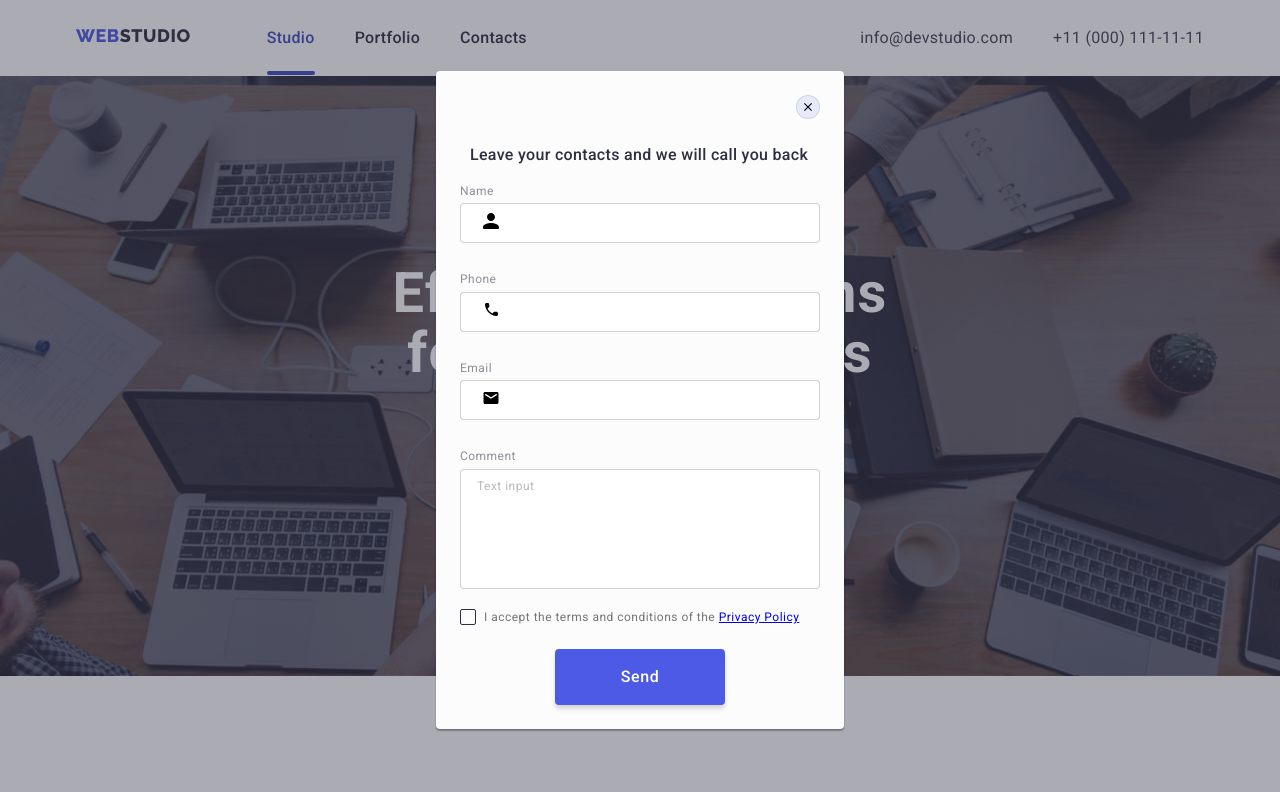
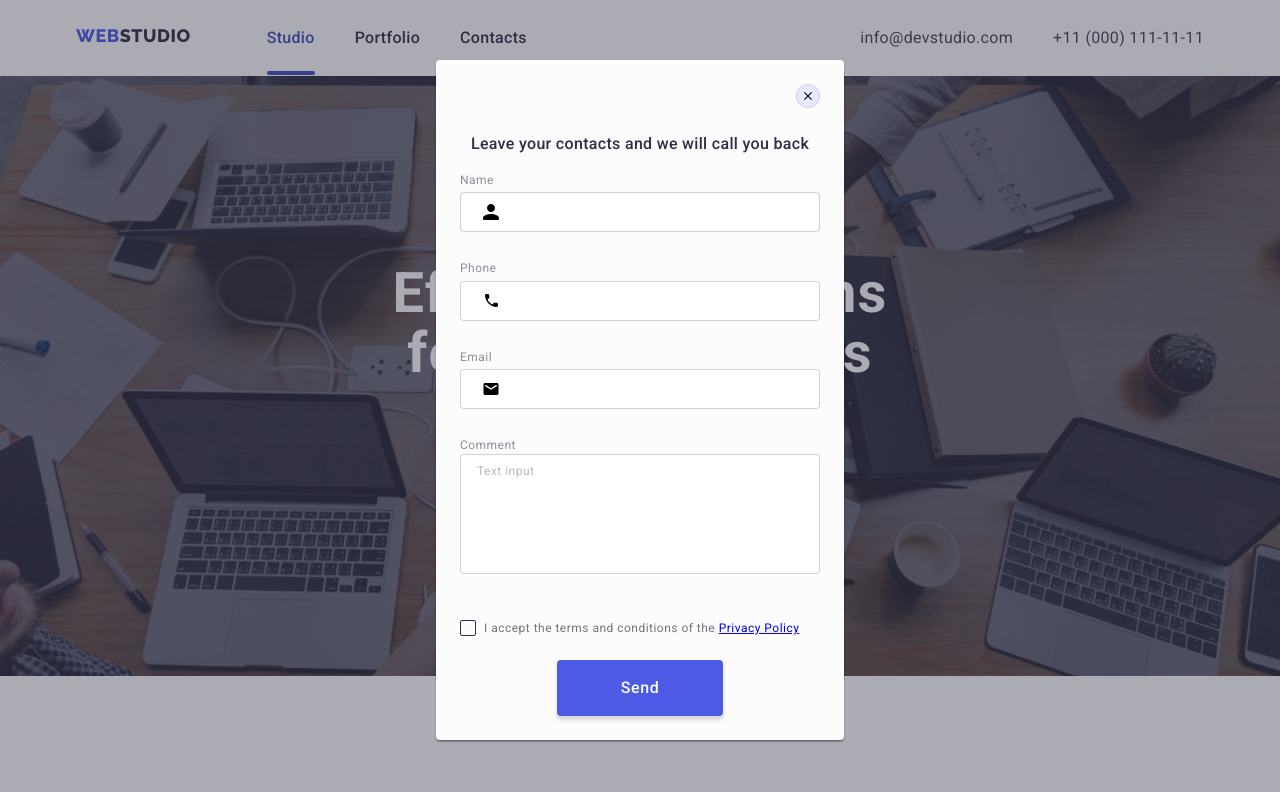
Before and after one commit to holvas-web/goit-markup-hw-06, a plain HTML site: page index.html in a window 1280 px wide. Both pictures are taken after a click on the button "Order Service". Shown: the top 792 px of the page. Drawn offline with nearby package versions, Linux system fonts and the light colour scheme.

Commit message:
corrected hw

```diff
--- a/css/styles.css
+++ b/css/styles.css
@@ -184,7 +184,7 @@ body {
 .services-titel > span {
   text-transform: lowercase;
 }
-.services-button, .btn-form-send {
+.services-button {
   background-color: var(--primary);
   box-shadow: 0px 4px 4px rgba(0, 0, 0, 0.15);
   border-radius: 4px;
@@ -206,12 +206,15 @@ body {
   transition: background-color var(--transition), box-shadow var(--transition);
 }
 .services-button:hover,
-.services-button:focus {
+.services-button:focus,
+.btn-form-send:hover,
+.btn-form-send:focus {
   background-color: var(--pressed-state);
   box-shadow:
     0px 1px 6px rgba(46, 47, 66, 0.08),
     0px 1px 1px rgba(46, 47, 66, 0.16),
     0px 2px 1px rgba(46, 47, 66, 0.08);
+
   cursor: pointer;
 }
 .features {
@@ -383,6 +386,9 @@ flex-basis: calc((100% - 3 * 24px) / 4);
 .text-footer {
   margin-right: 120px;
 }
+/* .socmedia {
+  margin-right: 80px;
+} */
 .socmedia-text, .subscribe-text {
   color: var(--white);
   margin-bottom: 16px;
@@ -404,11 +410,13 @@ flex-basis: calc((100% - 3 * 24px) / 4);
 .footer-form {
   display: flex;
 }
+.footer-form > label {
+  margin-right: 24px;
+}
 .footer-input {
   min-width: 264px;
   height: 40px;
   padding: 8px 16px;
-  margin-right: 24px;
 
   background-color: transparent;
   border: 1px solid rgba(255, 255, 255, 0.3);
@@ -429,11 +437,14 @@ flex-basis: calc((100% - 3 * 24px) / 4);
 
   background-color: var(--primary);
   border: none;
+  border-radius: 4px;
   gap: 16px;color: var(--white);
 
   font-weight: 500;
   letter-spacing: 0.04em;
   transition: var(--transition);
+
+  cursor: pointer;
 }
 .footer-btn:is(:hover, :focus) {
   background-color: var(--pressed-state);
@@ -608,13 +619,16 @@ flex-basis: calc((100% - 3 * 24px) / 4);
   font-weight: 500;
   line-height: 1.5;
   color: var(--dark);
+  text-align: center;
 
-  padding: 0 10px;
   margin-bottom: 14px;
 }
 .modal-form {
   display: flex;
   flex-direction: column;
+}
+.form-items-wraper {
+  margin-bottom: 26px;
 }
 .label-text {
   font-size: 12px;
@@ -624,12 +638,11 @@ flex-basis: calc((100% - 3 * 24px) / 4);
 }
 .input-wrap {
   position: relative;
-  margin-bottom: 26px;
+  margin-top: 4px;
 }
 .form-item {
   width: 100%;
   height: 40px;
-  margin-top: 4px;
   padding-left: 45px;
 
   border: 1px solid rgba(33, 33, 33, 0.2);
@@ -665,6 +678,10 @@ flex-basis: calc((100% - 3 * 24px) / 4);
 }
 .privacy-policy {
   position: relative;
+}
+
+.checkbox-input {
+  transition: background-color var(--transition);
 }
 .checkbox-input:checked + .text-privacy-policy::before {
   background-color: var(--pressed-state);
@@ -708,15 +725,8 @@ flex-basis: calc((100% - 3 * 24px) / 4);
 }
  .btn-form-send {
   margin-top: 24px;
-  min-width: 170px;
-  align-self: center;
-  transition: background-color var(--pressed-state) ;
+  transition: background-color var(--transition), box-shadow var(--transition);
 }
-.btn-form-send:is(:hover, :focus) {
-  background-color: var(--pressed-state);
-  box-shadow:
-  0px 1px 6px rgba(46, 47, 66, 0.08),
-  0px 1px 1px rgba(46, 47, 66, 0.16),
-  0px 2px 1px rgba(46, 47, 66, 0.08);
-  cursor: pointer;
+.btn-form-send > span {
+  padding: 0 32px;
 }
--- a/index.html
+++ b/index.html
@@ -536,7 +536,9 @@
             </label>
           </div>
 
-          <button class="btn-form-send" type="submit">Send</button>
+          <button class="services-button btn-form-send" type="submit">
+            <span class="text-btn">Send</span>
+          </button>
         </form>
       </div>
     </div>
```
